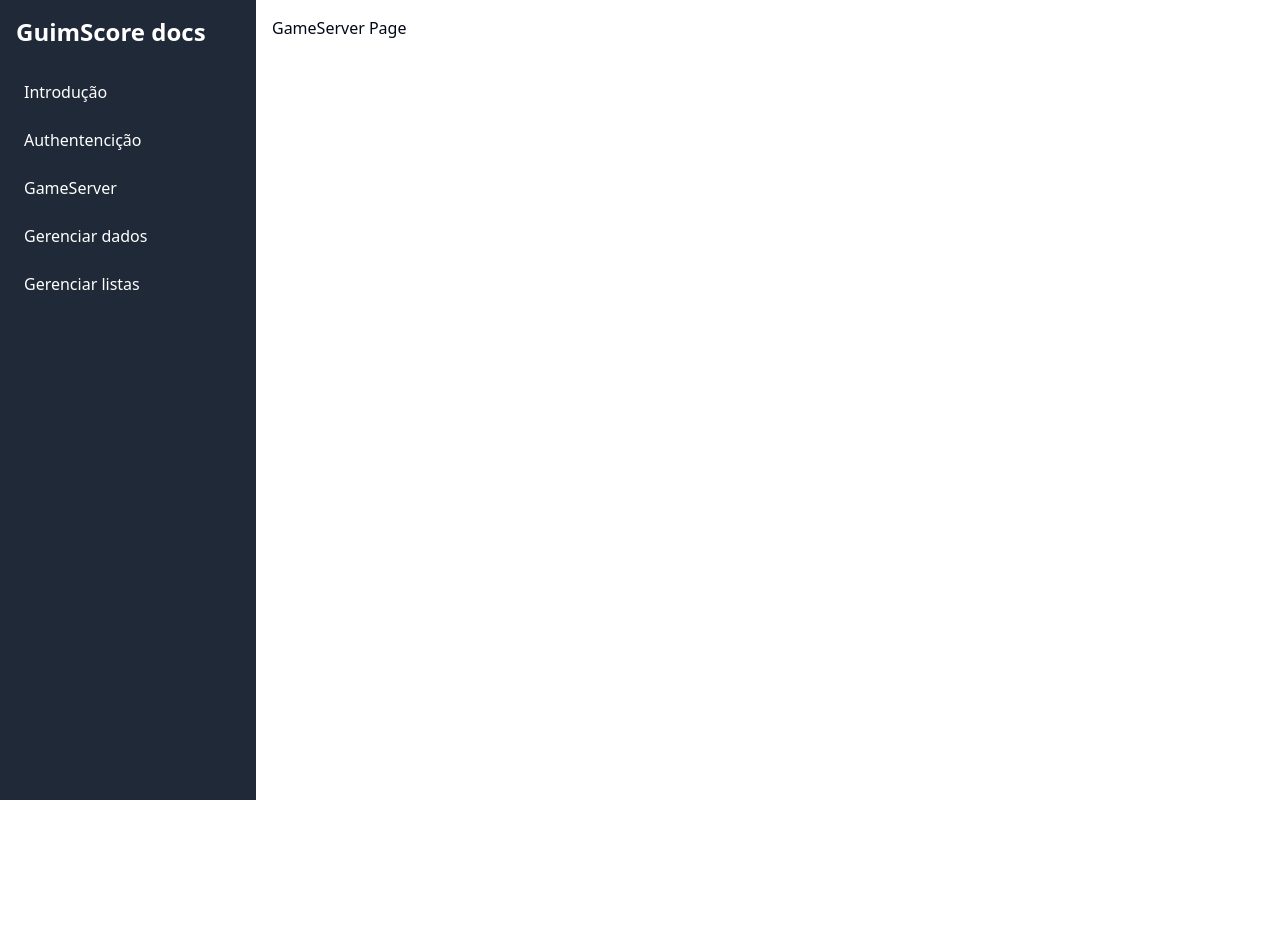
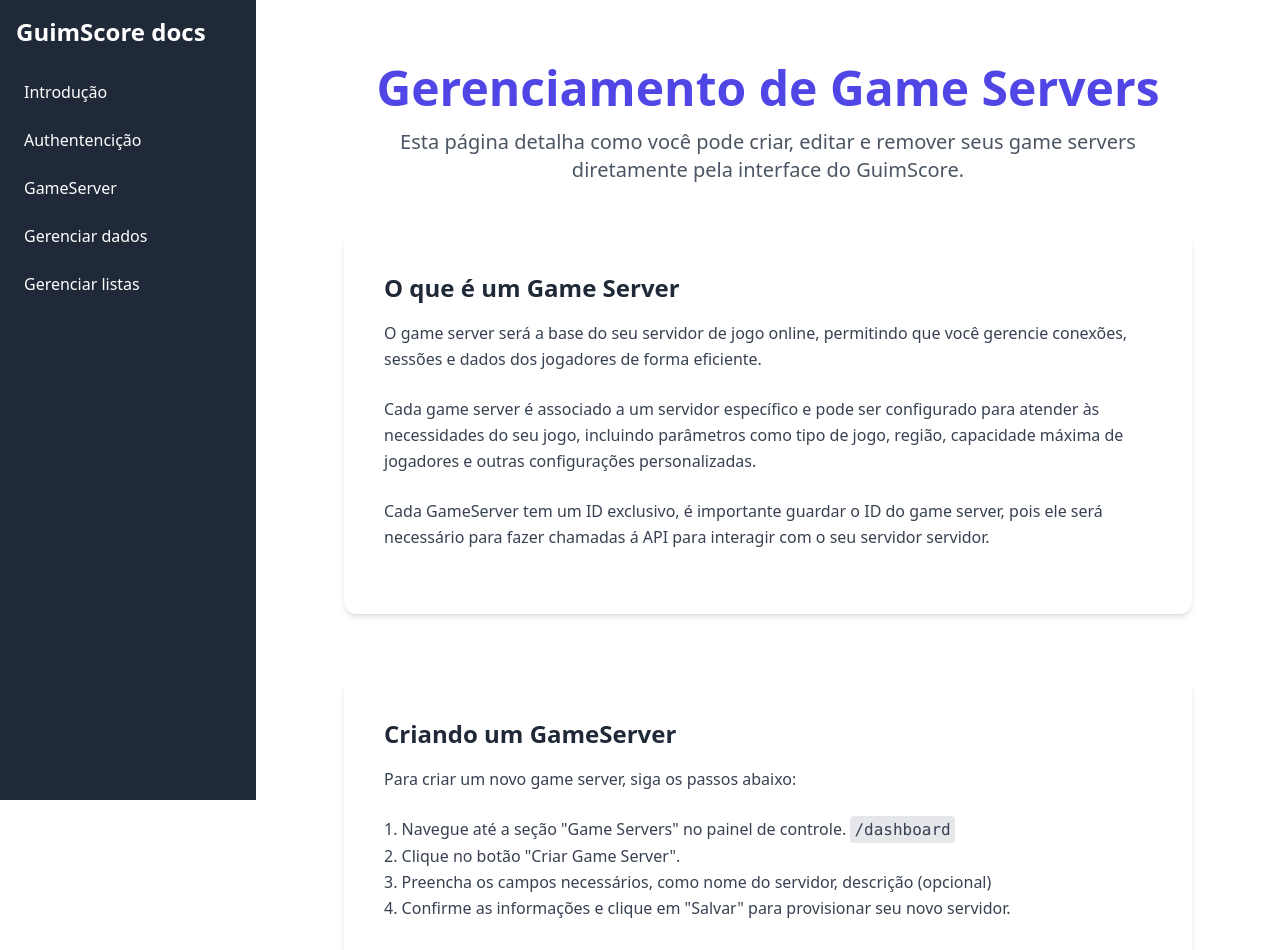
Before and after one commit to Faguim02/GuimScore, a Next.js app in the folder frontend/: page /docs/pt-BR/gameserver in a window 1280 px wide. Shown: the top 950 px of the page. Before the commit the page ends 800 px from the top, so only its background shows below. Built offline with nearby package versions, Linux system fonts and the light colour scheme.

Commit message:
feat(docs): Adiciona página de gerenciamento de game servers

```diff
--- a/frontend/src/app/docs/pt-BR/gameserver/page.tsx
+++ b/frontend/src/app/docs/pt-BR/gameserver/page.tsx
@@ -1,5 +1,61 @@
+import React from 'react';
+
 const GameServer = () => {
-    return <div>GameServer Page</div>;
+    return (
+        <div className="max-w-4xl mx-auto px-6 py-12">
+
+            <header className="text-center mb-12">
+                <h1 className="text-4xl md:text-5xl font-extrabold text-indigo-600 mb-4">Gerenciamento de Game Servers</h1>
+                <p className="text-lg md:text-xl text-gray-600 max-w-3xl mx-auto">Esta página detalha como você pode criar, editar e remover seus game servers diretamente pela interface do GuimScore.</p>
+            </header>
+
+            <section className="mb-16 bg-white rounded-xl shadow-md p-8 md:p-10">
+                <h2 className="text-2xl font-bold text-gray-800 mb-4">O que é um Game Server</h2>
+                <p className="text-gray-700 leading-relaxed mb-6">
+                    O game server será a base do seu servidor de jogo online, permitindo que você gerencie conexões, sessões e dados dos jogadores de forma eficiente.
+                </p>
+                <p className="text-gray-700 leading-relaxed mb-6">
+                    Cada game server é associado a um servidor específico e pode ser configurado para atender às necessidades do seu jogo, incluindo parâmetros como tipo de jogo, região, capacidade máxima de jogadores e outras configurações personalizadas.
+                </p>
+                <p className="text-gray-700 leading-relaxed mb-6">
+                    Cada GameServer tem um ID exclusivo, é importante guardar o ID do game server, pois ele será necessário para fazer chamadas á API para interagir com o seu servidor servidor.
+                </p>
+            </section>
+
+            <section className="mb-16 bg-white rounded-xl shadow-md p-8 md:p-10">
+                <h2 className="text-2xl font-bold text-gray-800 mb-4">Criando um GameServer</h2>
+                <p className="text-gray-700 leading-relaxed mb-6">Para criar um novo game server, siga os passos abaixo:</p>
+
+                <ol className='list-decimal list-inside text-gray-700 leading-relaxed mb-6'>
+                    <li>Navegue até a seção "Game Servers" no painel de controle. <code className="bg-gray-200 p-1 rounded">/dashboard</code> </li>
+                    <li>Clique no botão "Criar Game Server".</li>
+                    <li>Preencha os campos necessários, como nome do servidor, descrição (opcional)</li>
+                    <li>Confirme as informações e clique em "Salvar" para provisionar seu novo servidor.</li>
+                </ol>
+                <p className='text-gray-700 leading-relaxed'>Após a criação, o servidor aparecerá na sua lista de game servers junto com o id do game server.</p>
+            </section>
+
+            <section className="mb-16 bg-white rounded-xl shadow-md p-8 md:p-10">
+                <h2 className="text-2xl font-bold text-gray-800 mb-4">Editar game server</h2>
+                <p className="text-gray-700 leading-relaxed mb-6">Para editar o game server, siga os passos abaixo:</p>
+
+                <ol className='list-decimal list-inside text-gray-700 leading-relaxed mb-6'>
+                    <li>Aperte nos três pontinhos ao lado do game server que deseja editar e em seguida 'editar'</li>
+                    <li>ALtere os dados e aperte em salvar</li>
+                </ol>
+            </section>
+
+            <section className="mb-16 bg-white rounded-xl shadow-md p-8 md:p-10">
+                <h2 className="text-2xl font-bold text-gray-800 mb-4">Deletar game server</h2>
+                <p className="text-gray-700 leading-relaxed mb-6">Para deletar o game server, siga os passos abaixo:</p>
+
+                <ol className='list-decimal list-inside text-gray-700 leading-relaxed mb-6'>
+                    <li>Aperte nos três pontinhos ao lado do game server que deseja editar e em seguida 'deletar'</li>
+                </ol>
+            </section>
+
+        </div>
+    );
 }
 
 export default GameServer;
```
